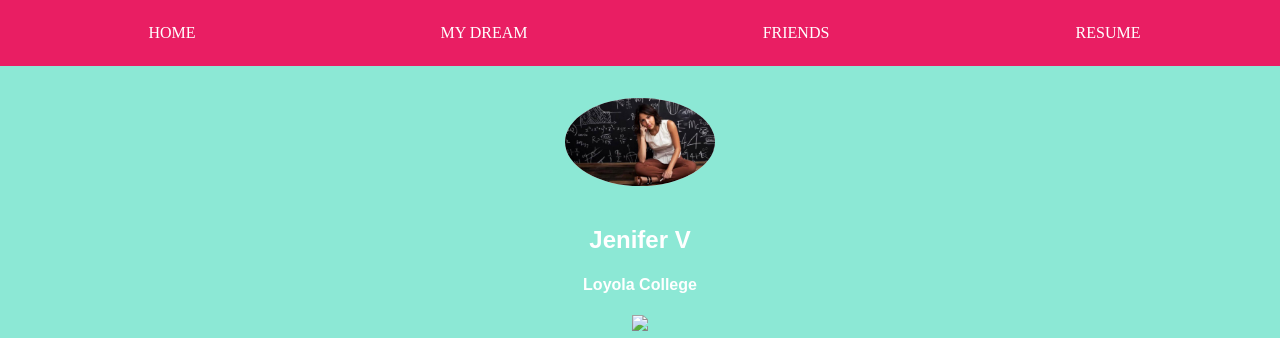
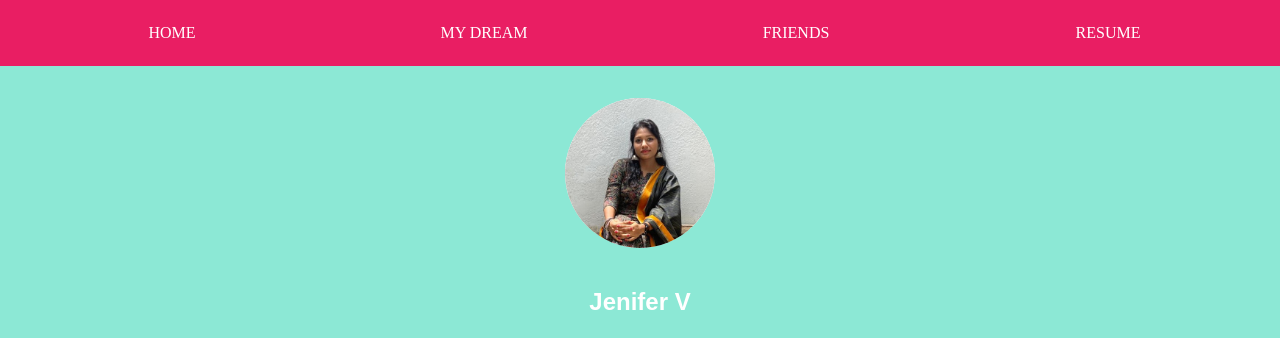
Before and after one commit to harrisonyg/jenifer, a plain HTML site: page resume.html in a window 1280 px wide. Shown: the top 338 px of the page. Drawn offline with Linux system fonts and the light colour scheme.

Commit message:
Update resume.html

```diff
--- a/resume.html
+++ b/resume.html
@@ -146,11 +146,11 @@
     </div>
     <div class="container">
         <div class="con1">
-            <img src="pro.jpeg" class="pro">
+            <img src="prof.jpeg" class="pro">
             <h2>Jenifer V</h2>
             <h4>Loyola College</h4>
             <container>
-                <a href="www.linkedin.com/in/jenifer-rebeka-a773aa213" style="background-color: #f0f8ff00;"><img src="ico/in.png" class="in"></a>
+                <a href="www.linkedin.com/in/jenifer-rebeka-a773aa213" style="background-color: #f0f8ff00;"><img src="in.png" class="in"></a>
 
             </container>
 
```
